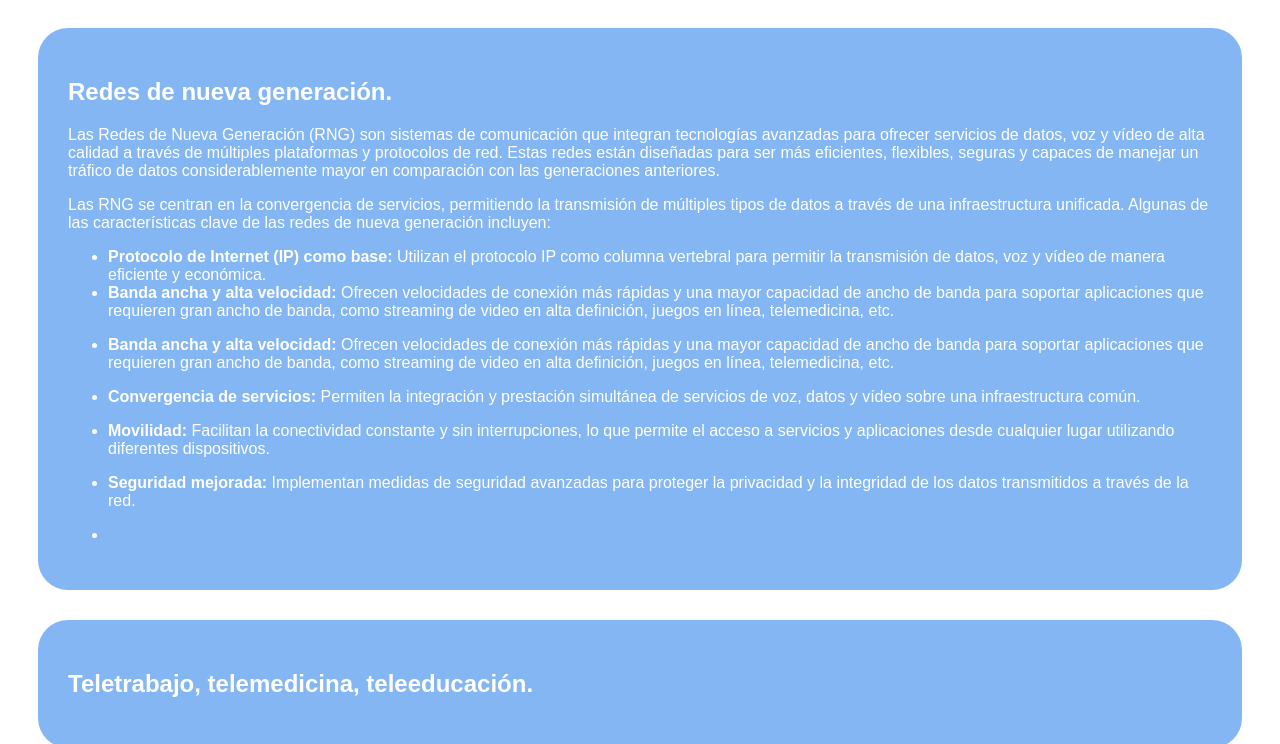
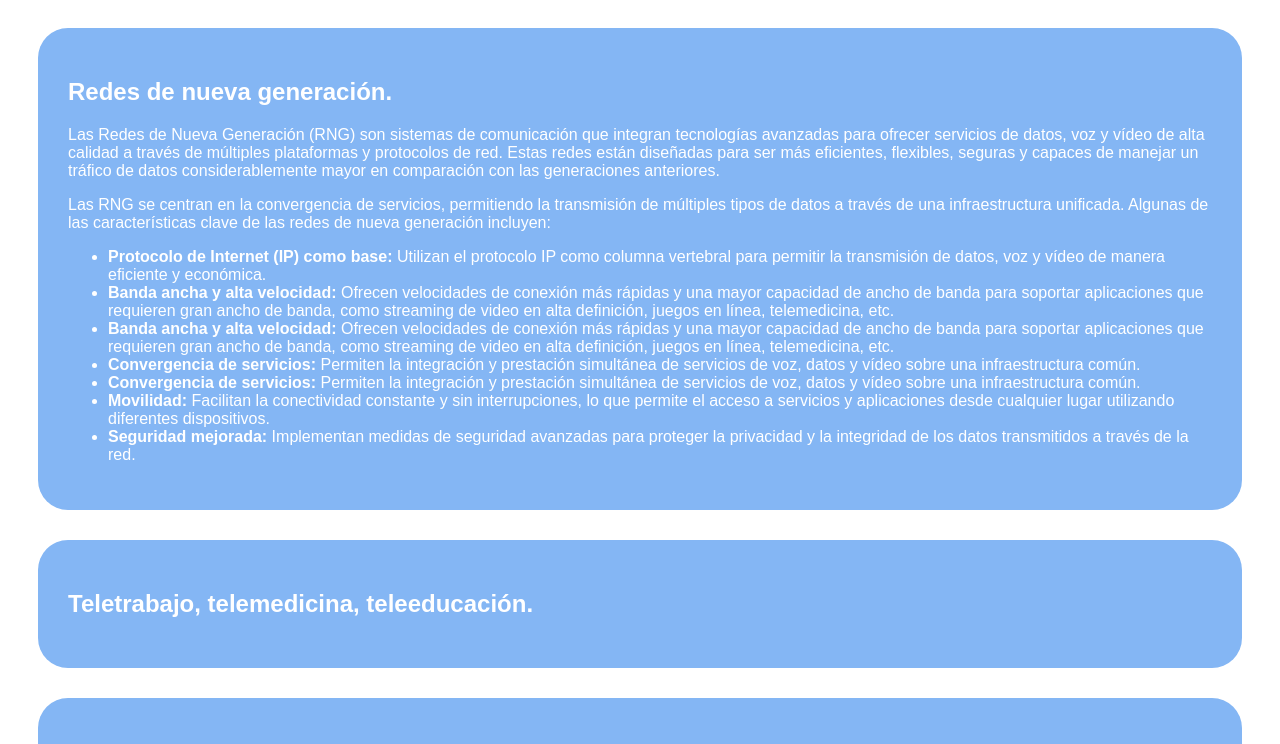
Before and after one commit to sergio99ochoa/Blog-Ing-Telecomunicaciones, a plain HTML site: page index.html in a window 1280 px wide. Shown: the part 472-1216 px from the top of the page. Drawn offline with Linux system fonts and the light colour scheme.

Commit message:
ajuste en ul

```diff
--- a/index.html
+++ b/index.html
@@ -34,34 +34,27 @@
                     rápidas y una mayor capacidad de ancho de banda para soportar aplicaciones que requieren
                     gran ancho de banda, como streaming de video en alta definición, juegos en línea, telemedicina, etc.
                 </li>
-            </ul>
-            <ul>
                 <li>
                     <strong>Banda ancha y alta velocidad:</strong> Ofrecen velocidades de conexión más
                     rápidas y una mayor capacidad de ancho de banda para soportar aplicaciones que requieren
                     gran ancho de banda, como streaming de video en alta definición, juegos en línea, telemedicina, etc.
                 </li>
-            </ul>
-            <ul>
                 <li>
                     <strong>Convergencia de servicios:</strong> Permiten la integración y prestación simultánea de servicios de voz,
                     datos y vídeo sobre una infraestructura común.
                 </li>
-            </ul>
-            <ul>
+                <li>
+                    <strong>Convergencia de servicios:</strong> Permiten la integración y prestación simultánea de servicios de voz,
+                    datos y vídeo sobre una infraestructura común.
+                </li>
                 <li>
                     <strong>Movilidad:</strong> Facilitan la conectividad constante y sin interrupciones, lo que permite el acceso a
                     servicios y aplicaciones desde cualquier lugar utilizando diferentes dispositivos.
                 </li>
-            </ul>
-            <ul>
                 <li>
                     <strong>Seguridad mejorada:</strong> Implementan medidas de seguridad avanzadas para proteger la privacidad y la
                     integridad de los datos transmitidos a través de la red.
                 </li>
-            </ul>
-            <ul>
-                <li></li>
             </ul>
         </div>
         <div>
```
